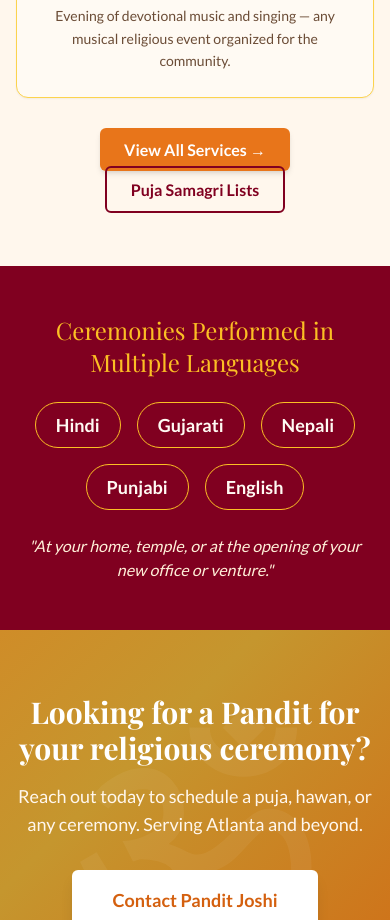
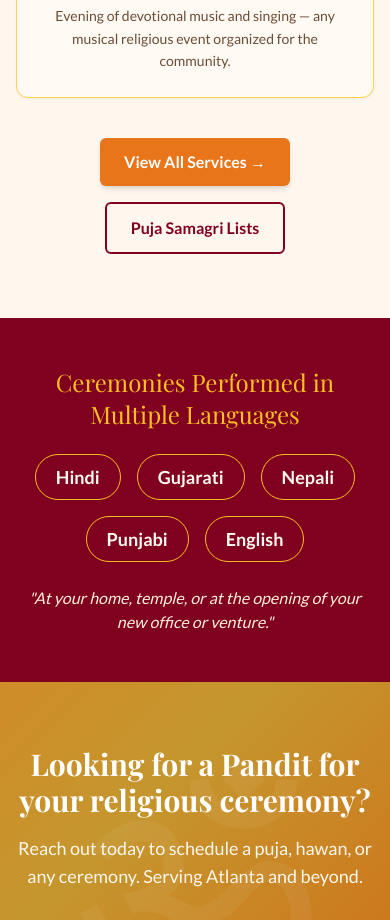
Before and after one commit to Joshi004/PanditJoshi, a React (Vite) app: page / in a window 390 px wide. Shown: the part 3880-4800 px from the top of the page. Built offline with nearby package versions, Linux system fonts and the light colour scheme; a web font is replaced by a local one.

Commit message:
Refactor Home component layout for improved responsiveness
- Change button layout from row to column for better alignment on smaller screens.
- Ensure buttons are centered and maintain consistent styling across different screen sizes.

```diff
--- a/src/pages/Home.jsx
+++ b/src/pages/Home.jsx
@@ -242,14 +242,14 @@ export default function Home() {
             ))}
           </StaggerContainer>
           <AnimatedSection variant="fadeUp" delay={0.2} className="text-center">
-            <div className="flex flex-wrap gap-4 justify-center">
-              <motion.div whileHover={{ scale: 1.04 }} whileTap={{ scale: 0.97 }} className="inline-block">
-                <Link to="/services" className="btn-primary">
+            <div className="flex flex-col sm:flex-row flex-wrap gap-4 justify-center items-center">
+              <motion.div whileHover={{ scale: 1.04 }} whileTap={{ scale: 0.97 }}>
+                <Link to="/services" className="btn-primary inline-block text-center">
                   View All Services →
                 </Link>
               </motion.div>
-              <motion.div whileHover={{ scale: 1.04 }} whileTap={{ scale: 0.97 }} className="inline-block">
-                <Link to="/puja-samagri" className="btn-outline">
+              <motion.div whileHover={{ scale: 1.04 }} whileTap={{ scale: 0.97 }}>
+                <Link to="/puja-samagri" className="btn-outline inline-block text-center">
                   Puja Samagri Lists
                 </Link>
               </motion.div>
```
